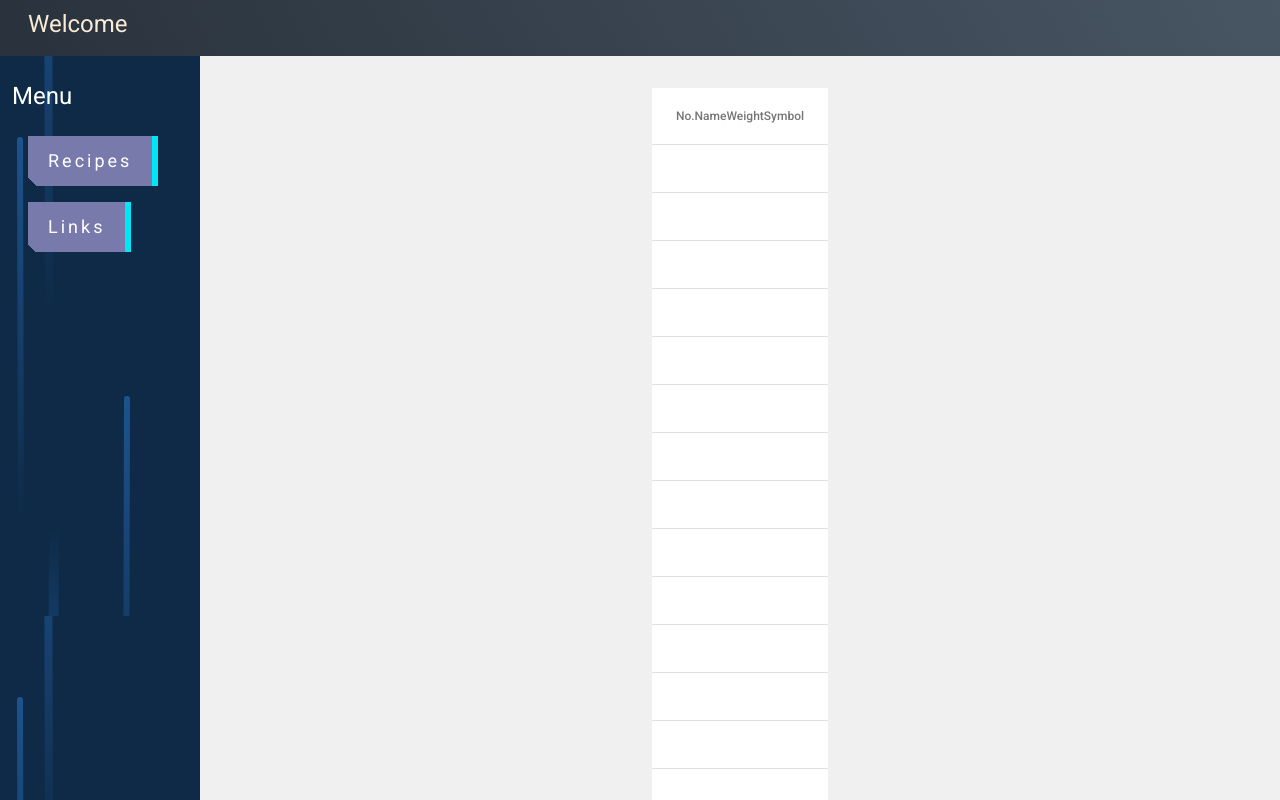
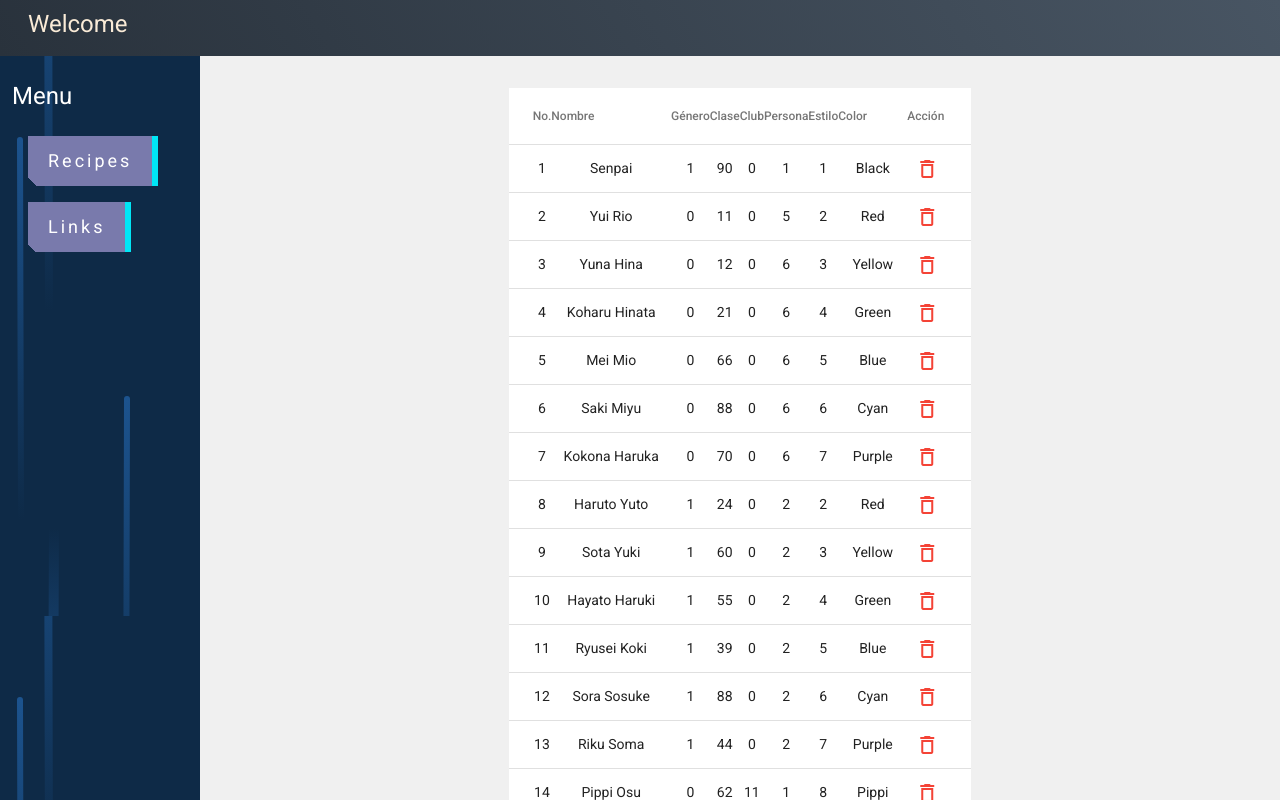
Before and after one commit to mwlk/coderhouse-angular, an Angular app in the folder 1PF-Wlk/: page / in a window 1280 px wide. Shown: the top 800 px of the page. Built offline with nearby package versions, Linux system fonts and the light colour scheme.

Commit message:
upd table

```diff
--- a/1PF-Wlk/angular.json
+++ b/1PF-Wlk/angular.json
@@ -29,7 +29,8 @@
             "styles": [
               "./node_modules/bootstrap/dist/css/bootstrap.min.css",
               "./node_modules/@angular/material/prebuilt-themes/deeppurple-amber.css",
-              "src/styles.scss"
+              "src/styles.scss",
+              "node_modules/@fortawesome/fontawesome-free/css/all.min.css"
             ],
             "scripts": [
                 "./node_modules/bootstrap/dist/js/bootstrap.min.js"
--- a/1PF-Wlk/package.json
+++ b/1PF-Wlk/package.json
@@ -20,6 +20,7 @@
     "@angular/platform-browser": "~13.2.0",
     "@angular/platform-browser-dynamic": "~13.2.0",
     "@angular/router": "~13.2.0",
+    "@fortawesome/fontawesome-free": "^6.1.1",
     "animate.css": "^4.1.1",
     "bootstrap": "^5.1.3",
     "rxjs": "~7.5.0",
--- a/1PF-Wlk/src/app/shared/content/content.component.html
+++ b/1PF-Wlk/src/app/shared/content/content.component.html
@@ -1,39 +1,66 @@
 <div class="main">
-
   <!-- <mat-form-field appearance="standard">
     <mat-label>Filter</mat-label>
     <input matInput placeholder="Ex. ium" #input>
   </mat-form-field> -->
 
-  <div  id="table-content">
-  <table mat-table [dataSource]="dataSource" >
-
+  <div id="table-content">
+    <table mat-table [dataSource]="dataSource">
       <!-- Position Column -->
-    <ng-container matColumnDef="position">
-      <th mat-header-cell *matHeaderCellDef> No. </th>
-      <td mat-cell *matCellDef="let element"> {{element.position}} </td>
+      <ng-container matColumnDef="ID">
+        <th mat-header-cell *matHeaderCellDef>No.</th>
+        <td mat-cell *matCellDef="let element">{{ element.ID }}</td>
       </ng-container>
 
       <!-- Name Column -->
-    <ng-container matColumnDef="name">
-      <th mat-header-cell *matHeaderCellDef> Name </th>
-      <td mat-cell *matCellDef="let element"> {{element.name}} </td>
+      <ng-container matColumnDef="Name">
+        <th mat-header-cell *matHeaderCellDef>Nombre</th>
+        <td mat-cell *matCellDef="let element">{{ element.Name }}</td>
       </ng-container>
 
       <!-- Weight Column -->
-    <ng-container matColumnDef="weight">
-      <th mat-header-cell *matHeaderCellDef> Weight </th>
-      <td mat-cell *matCellDef="let element"> {{element.weight}} </td>
+      <ng-container matColumnDef="Gender">
+        <th mat-header-cell *matHeaderCellDef>Género</th>
+        <td mat-cell *matCellDef="let element">{{ element.Gender }}</td>
       </ng-container>
 
       <!-- Symbol Column -->
-    <ng-container matColumnDef="symbol">
-      <th mat-header-cell *matHeaderCellDef> Symbol </th>
-      <td mat-cell *matCellDef="let element"> {{element.symbol}} </td>
+      <ng-container matColumnDef="Class">
+        <th mat-header-cell *matHeaderCellDef>Clase</th>
+        <td mat-cell *matCellDef="let element">{{ element.Class }}</td>
+      </ng-container>
+
+      <ng-container matColumnDef="Club">
+        <th mat-header-cell *matHeaderCellDef>Club</th>
+        <td mat-cell *matCellDef="let element">{{ element.Club }}</td>
+      </ng-container>
+
+      <ng-container matColumnDef="Persona">
+        <th mat-header-cell *matHeaderCellDef>Persona</th>
+        <td mat-cell *matCellDef="let element">{{ element.Persona }}</td>
+      </ng-container>
+
+      <ng-container matColumnDef="Hairstyle">
+        <th mat-header-cell *matHeaderCellDef>Estilo</th>
+        <td mat-cell *matCellDef="let element">{{ element.Hairstyle }}</td>
+      </ng-container>
+
+      <ng-container matColumnDef="Color">
+        <th mat-header-cell *matHeaderCellDef>Color</th>
+        <td mat-cell *matCellDef="let element">{{ element.Color }}</td>
+      </ng-container>
+
+      <ng-container matColumnDef="action">
+        <th mat-header-cell *matHeaderCellDef>Acción</th>
+        <td mat-cell *matCellDef="let element">
+          <button mat-icon-button color="warn">
+            <mat-icon>delete_outline</mat-icon>
+          </button>
+        </td>
       </ng-container>
 
       <tr mat-header-row *matHeaderRowDef="displayedColumns"></tr>
-    <tr mat-row *matRowDef="let row; columns: displayedColumns;"></tr>
+      <tr mat-row *matRowDef="let row; columns: displayedColumns"></tr>
 
       <!-- Row shown when there is no matching data. -->
       <!-- <tr class="mat-row" *matNoDataRow>
--- a/1PF-Wlk/src/app/shared/content/content.component.ts
+++ b/1PF-Wlk/src/app/shared/content/content.component.ts
@@ -31,7 +31,7 @@ const ELEMENT_DATA: PeriodicElement[] = [
 export class ContentComponent implements OnInit {
   // list: any = [];
 
-  displayedColumns: string[] = ['position', 'name', 'weight', 'symbol'];
+  displayedColumns: string[] = ['ID','Name', 'Gender', 'Class', 'Club', 'Persona', 'Hairstyle', 'Color', 'action'];
   dataSource: Student[] = [];
 
   constructor(private _studentSvc: StudentService) {}
--- a/1PF-Wlk/src/app/shared/shared.module.ts
+++ b/1PF-Wlk/src/app/shared/shared.module.ts
@@ -10,6 +10,7 @@ import { MatIconModule } from '@angular/material/icon';
 import { LinksComponent } from './links/links.component';
 import { MatTableModule } from '@angular/material/table';
 import {MatFormFieldModule} from '@angular/material/form-field';
+
 
 @NgModule({
   declarations: [
```
Also changed, not shown: 1 other file (tests, documents, lock files or other folders). Lines whose indentation alone changed are shown as unchanged.
